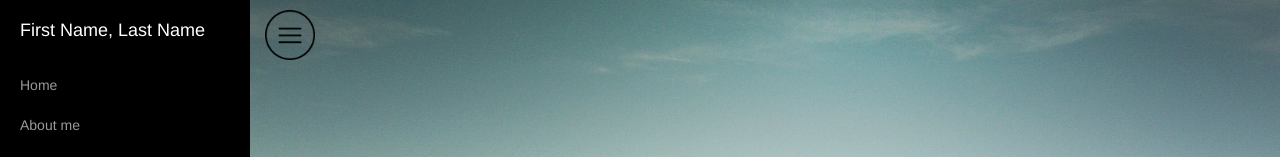
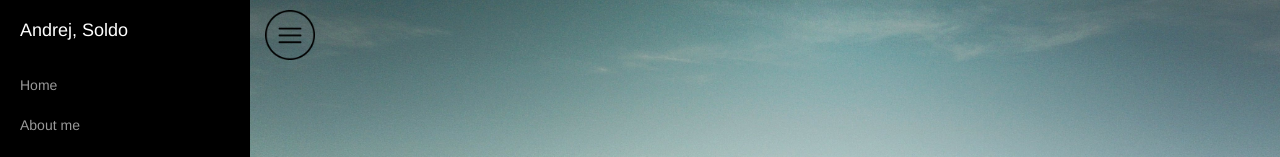
Before and after one commit to ASoldo/myHomePage, a plain HTML site: page index.html in a window 1280 px wide. Shown: the top 157 px of the page. Drawn offline with Linux system fonts and the light colour scheme; a script that the page names is missing.

Commit message:
Updated
Update

```diff
--- a/index.html
+++ b/index.html
@@ -29,7 +29,7 @@
             <ul class="sidebar-nav">
                 <li class="sidebar-brand">
                     <a href="#">
-                        First Name, Last Name
+                        Andrej, Soldo
                     </a>
                 </li>
                 <li>
```
